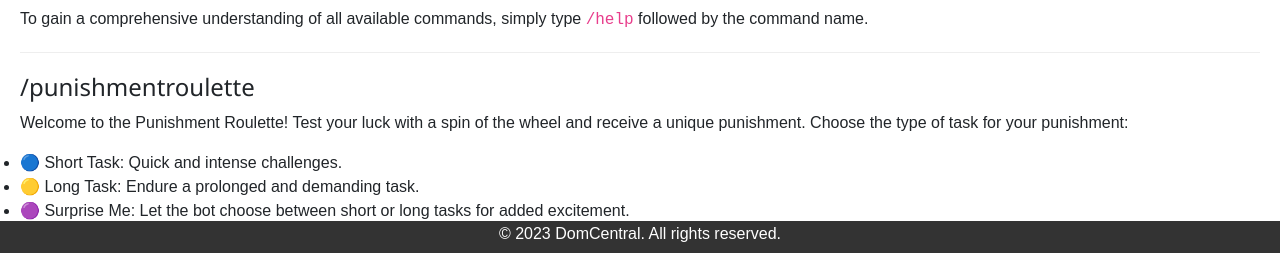
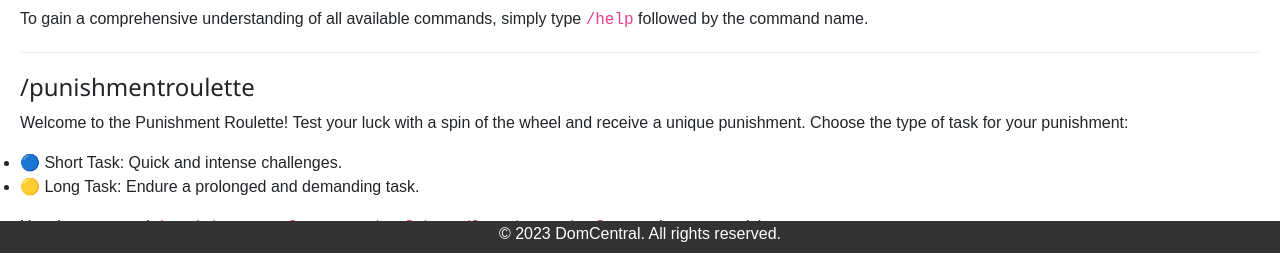
Before and after one commit to GreenYellow0/DomCentral, a plain HTML site: page commands.html in a window 1280 px wide. Shown: the part 537-790 px from the top of the page. Drawn offline with nearby package versions, Linux system fonts and the light colour scheme.

Commit message:
Edit punishment roulette info

```diff
--- a/commands.html
+++ b/commands.html
@@ -127,7 +127,6 @@ footer {
   <ul>
     <li>🔵 Short Task: Quick and intense challenges.</li>
     <li>🟡 Long Task: Endure a prolonged and demanding task.</li>
-    <li>🟣 Surprise Me: Let the bot choose between short or long tasks for added excitement.</li>
   </ul>
   <p>Use the command <code>/punishmentroulette task: [short/long/surprise]</code> to receive your punishment.</p>
   <p>Remember to use these commands/tasks responsibly and safely; do not engage in anything against your will.</p>
```
